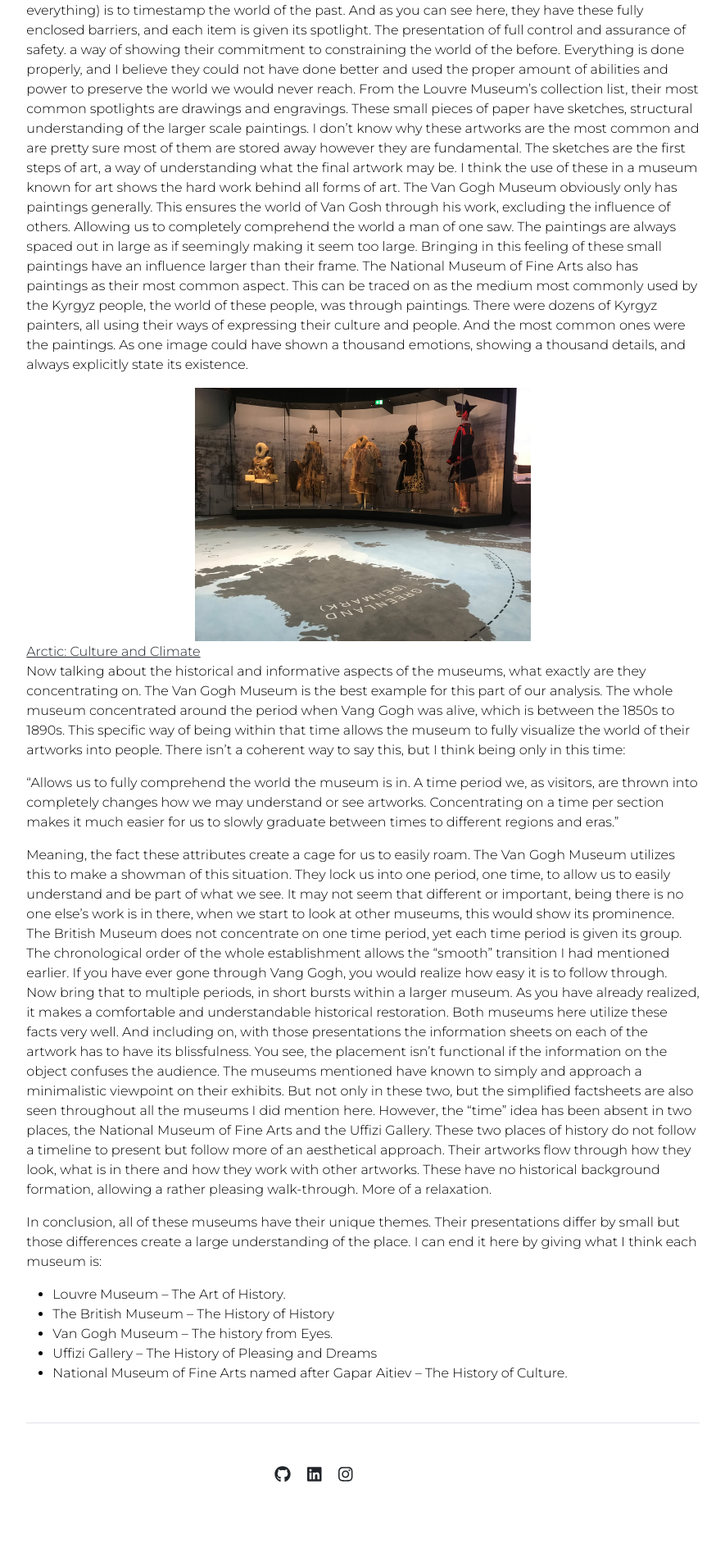
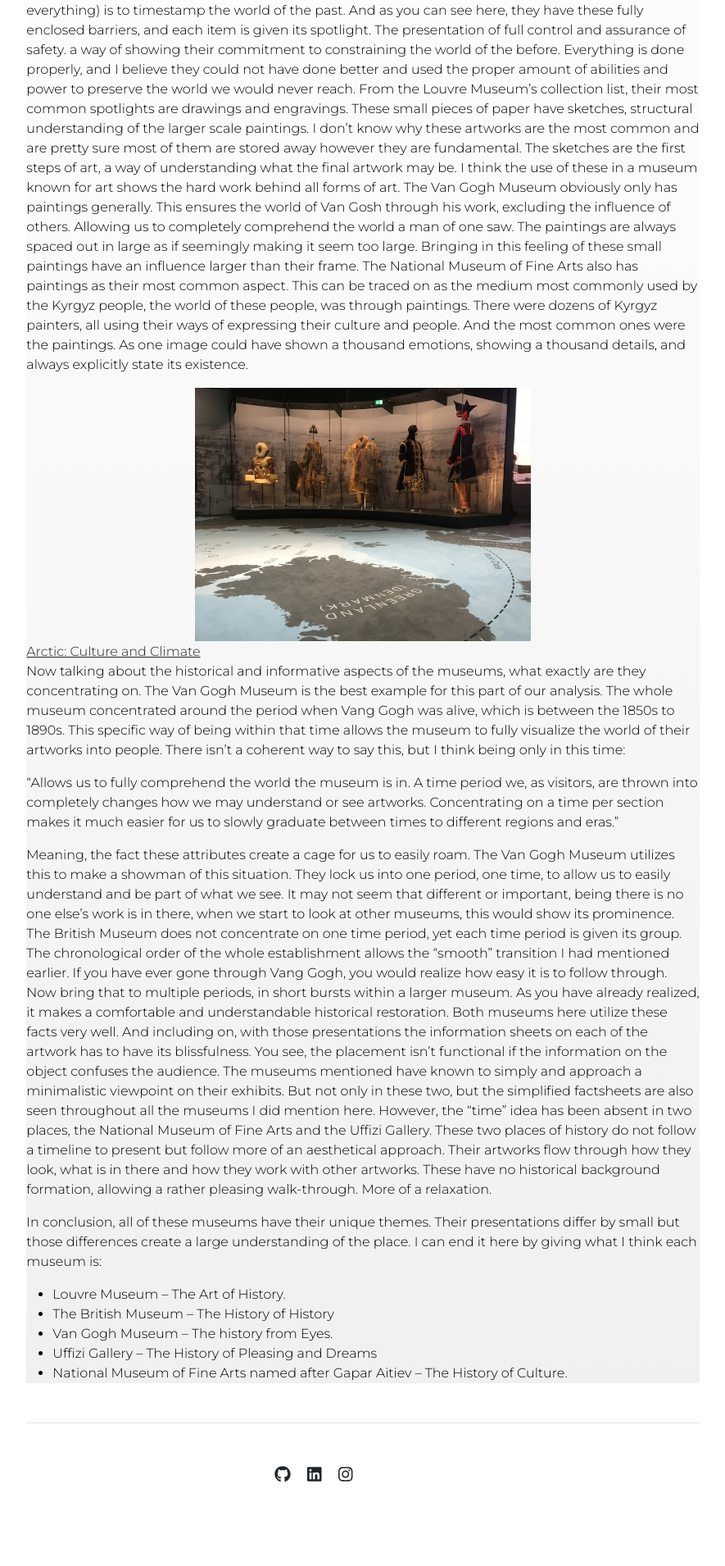
Before and after one commit to Mirzokhid/mirzokhid.github.io, a Jekyll site: the page built from conversations/convo_2.html, in a window 1280 px wide. Shown: the part 2598-4508 px from the top of the page at 82% size, without its empty margins (197-1082 px from the left). Built offline with Jekyll 4.4.1, drawn with Linux system fonts in a browser that asks for light colours; nearby versions of some CDN libraries; some web fonts are replaced.

Commit message:
Update convo_2.html

```diff
--- a/conversations/convo_2.html
+++ b/conversations/convo_2.html
@@ -11,6 +11,9 @@ layout: default
 <link rel="preconnect" href="https://fonts.gstatic.com" crossorigin>
 <link href="https://fonts.googleapis.com/css2?family=Abril+Fatface&family=Montserrat:ital,wght@0,100..900;1,100..900&display=swap" rel="stylesheet">
     <style>
+        .main_body {
+            background: linear-gradient(to bottom, white 50%, #f0f0f0 100%);
+        }
         .for_text {
             font-family: "Montserrat", serif;
             font-optical-sizing: auto;
@@ -53,7 +56,8 @@ layout: default
 <span><i class="fas fa-user for_text"></i>&nbsp;By Mirzokhid Ganiev</span>
 <span><i class="fas fa-calendar-alt for_text"></i>&nbsp;November 6, 2021</span>
 </div>
-<img src="convo_2/image_1.jpg" align="center" style="display: block;margin-left: auto;margin-right: auto; width: 50%;background: linear-gradient(to bottom, white 50%, #f0f0f0 50%);" align="center">
+<div class="main_body">
+<img src="convo_2/image_1.jpg" align="center" style="display: block;margin-left: auto;margin-right: auto; width: 50%;" align="center">
 <h3 class="heading">The Museums of Interest:</h3>
 <ul class="for_text">
     <li>Louvre Museum – Paris, France.</li>
@@ -84,4 +88,5 @@ layout: default
     <li>National Museum of Fine Arts named after Gapar Aitiev – The History of Culture.</li>
 </ul>
 <script src="https://kit.fontawesome.com/a076d05399.js" crossorigin="anonymous"></script>
+</div>
 </body>
```
